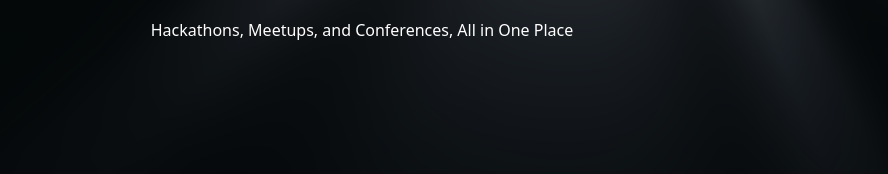
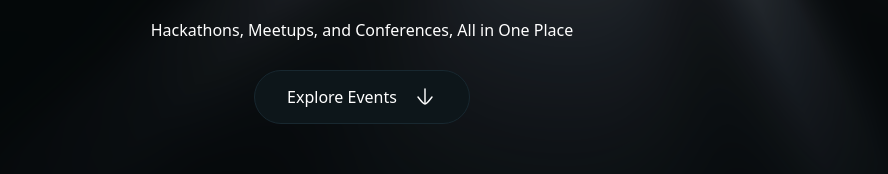
Before and after one commit to alaaSnayel/Dev-Event-Paltform, a Next.js app: page / in a window 1280 px wide. Shown: the part 162-336 px from the top of the page, without its empty margins (278-1166 px from the left). Built offline with nearby package versions, Linux system fonts and the light colour scheme; a web font is replaced by a local one.

Commit message:
Implement Explore Button

```diff
--- /dev/null
+++ b/app/components/ExploreBtn.tsx
@@ -0,0 +1,26 @@
+"use client";
+import Image from "next/image";
+
+const ExploreBtn = () => {
+  return (
+    <button
+      type="button"
+      id="explore-btn"
+      className="mt-7 mx-auto"
+      onClick={() => console.log("Explore Event clicked")}
+    >
+      <a href="#events">
+        Explore Events
+        <Image
+          src="/icons/arrow-down.svg"
+          alt="arrow-down"
+          width={24}
+          height={24}
+          className="inline-block ml-2"
+        />
+      </a>
+    </button>
+  );
+};
+
+export default ExploreBtn;
--- a/app/page.tsx
+++ b/app/page.tsx
@@ -1,3 +1,5 @@
+import ExploreBtn from "./components/ExploreBtn";
+
 const page = () => {
   return (
     <section>
@@ -9,6 +11,8 @@
       <p className="text-center mt-5">
         Hackathons, Meetups, and Conferences, All in One Place
       </p>
+
+      <ExploreBtn />
     </section>
   );
 };
```
